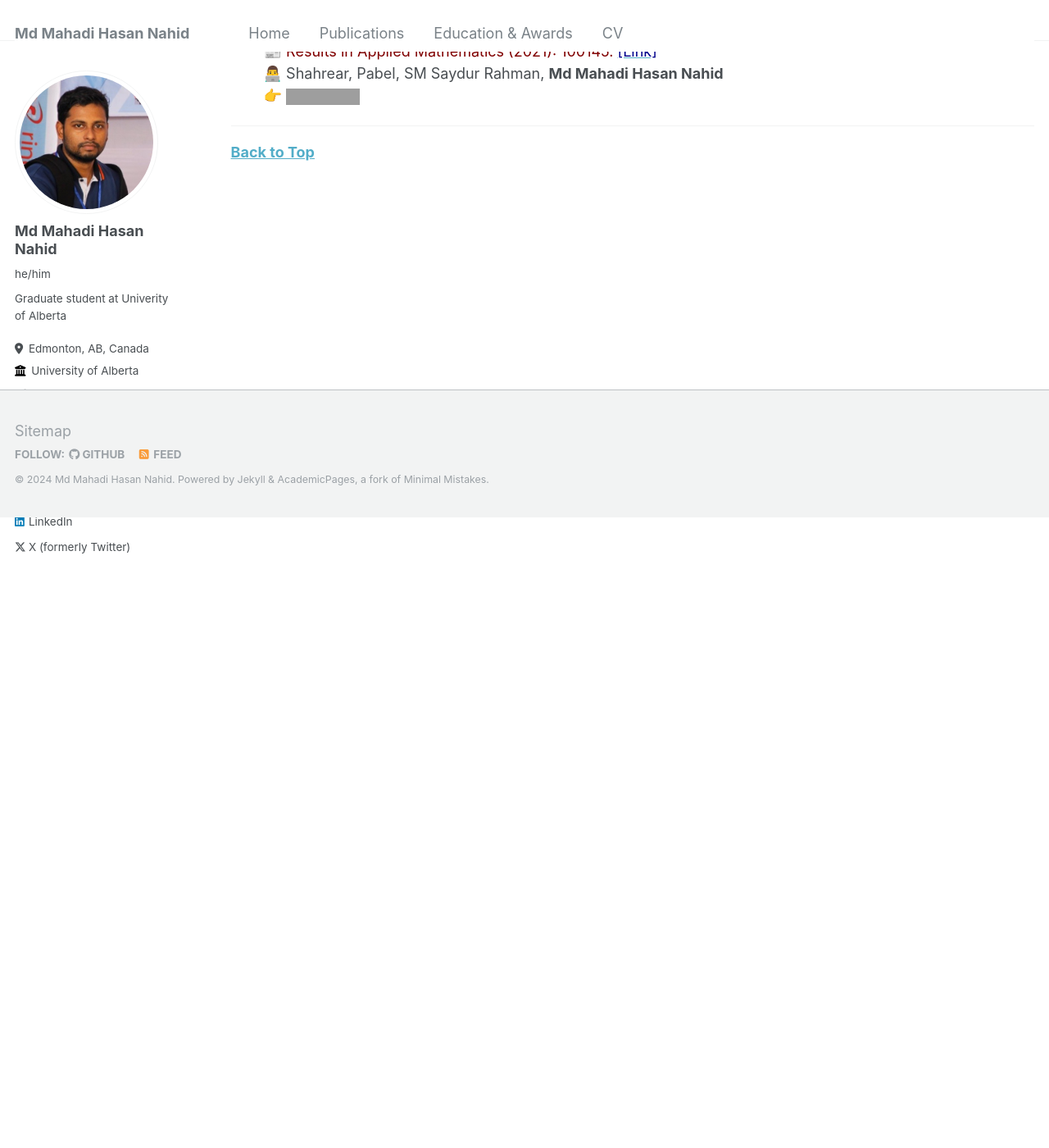
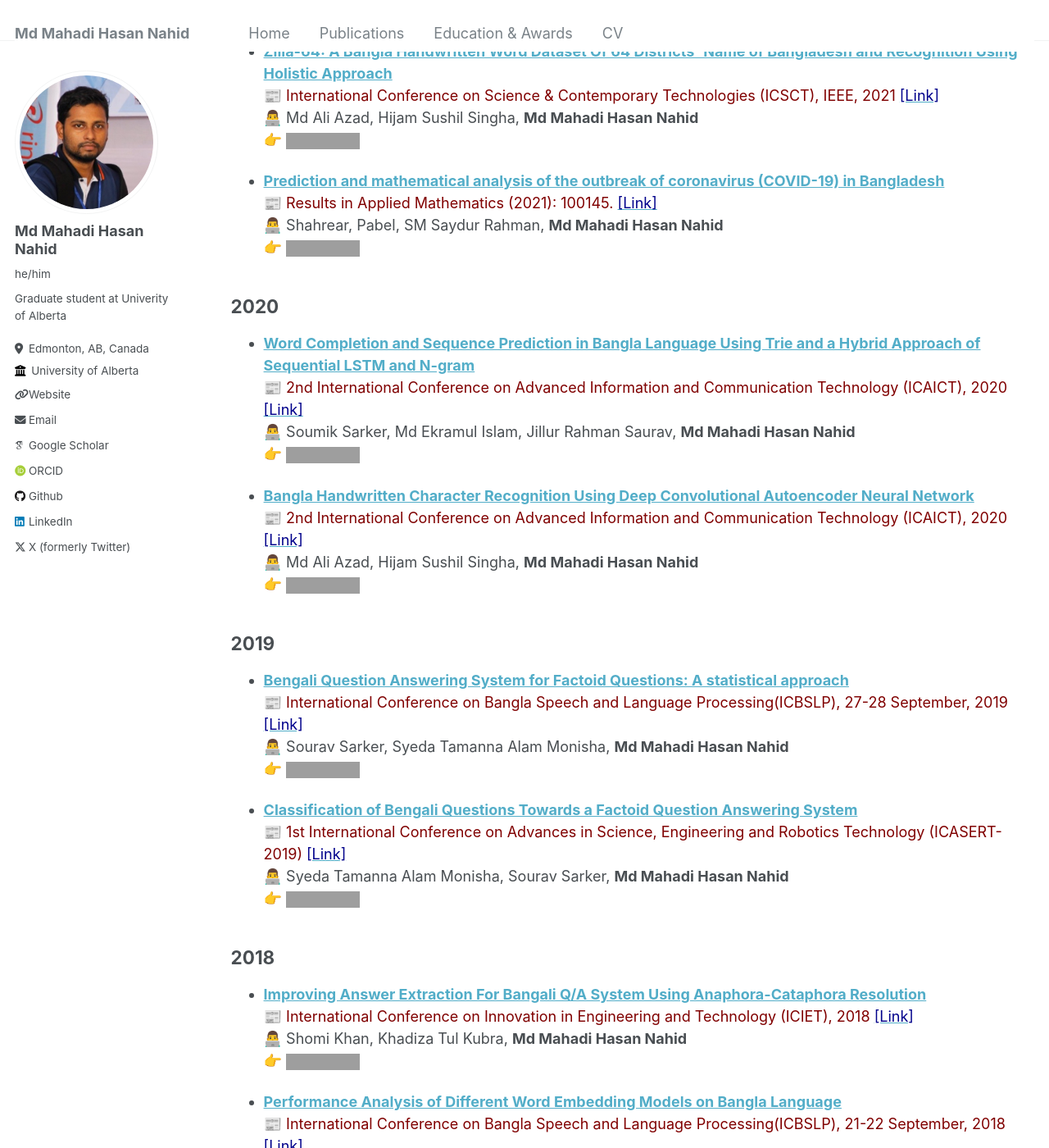
Before and after one commit to mahadi-nahid/mahadi-nahid.github.io, a Jekyll site: the page built from _pages/publications.md, in a window 1280 px wide and 1400 px high, scrolled down 832 px. Shown: the whole window at 82% size. Built offline with Jekyll 4.4.1, drawn with Linux system fonts in a browser that asks for light colours; some web fonts are replaced; before the commit the page ends 1462 px from its top, so only the background shows below that; some of the changed text lies outside the part shown; grey boxes are pictures that could not be loaded.

Commit message:
Update publications.md

```diff
--- a/_pages/publications.md
+++ b/_pages/publications.md
@@ -26,6 +26,11 @@ author_profile: true
 👉 [![Paper](https://img.shields.io/badge/Paper-blue)](https://www.lhscientificpublishing.com/Journals/articles/DOI-10.5890-JAND.2023.06.015.aspx)
 
 ## 2021
+* [**Bangla-ExtraSum: Comparative Analysis of Different Methods in Automated Extractive Bengali Text Summarization**](https://ieeexplore.ieee.org/abstract/document/9667900)<br/>
+📰 <span style ="color:Maroon"> 5th International Conference on Electrical Engineering and Information Communication Technology (ICEEICT), 2021  </span> [<span style ="color:DarkBlue"> [Link] </span>](https://ieeexplore.ieee.org/abstract/document/9667900) <br/>
+👨‍💻 Towhid Ahmed Foysal, Mohaimen Abid Mahadi, **Md Mahadi Hasan Nahid**, Ayesha Tasnim <br/>
+👉 [![Paper](https://img.shields.io/badge/Paper-blue)](https://ieeexplore.ieee.org/abstract/document/9667900)
+
 * [**Zilla-64: A Bangla Handwritten Word Dataset Of 64 Districts` Name of Bangladesh and Recognition Using Holistic Approach**](https://ieeexplore.ieee.org/document/9642594)<br/>
 📰 <span style ="color:Maroon"> International Conference on Science & Contemporary Technologies (ICSCT), IEEE, 2021 </span> [<span style ="color:DarkBlue"> [Link] </span>](https://ieeexplore.ieee.org/document/9642594) <br/>
 👨‍💻 Md Ali Azad, Hijam Sushil Singha, **Md Mahadi Hasan Nahid** <br/>
@@ -36,8 +41,55 @@ author_profile: true
 👨‍💻 Shahrear, Pabel, SM Saydur Rahman, **Md Mahadi Hasan Nahid** <br/>
 👉 [![Paper](https://img.shields.io/badge/Paper-blue)](https://www.sciencedirect.com/science/article/pii/S2590037421000054)
 
-[comment]: # <br/>
+## 2020
+* [**Word Completion and Sequence Prediction in Bangla Language Using Trie and a Hybrid Approach of Sequential LSTM and N-gram**](https://ieeexplore.ieee.org/abstract/document/9333518)<br/>
+📰 <span style ="color:Maroon"> 2nd International Conference on Advanced Information and Communication Technology (ICAICT), 2020 </span> [<span style ="color:DarkBlue"> [Link] </span>](https://ieeexplore.ieee.org/abstract/document/9333518) <br/>
+👨‍💻 Soumik Sarker, Md Ekramul Islam, Jillur Rahman Saurav, **Md Mahadi Hasan Nahid** <br/>
+👉 [![Paper](https://img.shields.io/badge/Paper-blue)](https://ieeexplore.ieee.org/abstract/document/9333518)
 
+* [**Bangla Handwritten Character Recognition Using Deep Convolutional Autoencoder Neural Network**](https://ieeexplore.ieee.org/abstract/document/9333472)<br/>
+📰 <span style ="color:Maroon"> 2nd International Conference on Advanced Information and Communication Technology (ICAICT), 2020 </span> [<span style ="color:DarkBlue"> [Link] </span>](https://ieeexplore.ieee.org/abstract/document/9333472) <br/>
+👨‍💻 Md Ali Azad, Hijam Sushil Singha, **Md Mahadi Hasan Nahid** <br/>
+👉 [![Paper](https://img.shields.io/badge/Paper-blue)](https://ieeexplore.ieee.org/abstract/document/9333472)
+
+## 2019
+* [**Bengali Question Answering System for Factoid Questions: A statistical approach**](https://ieeexplore.ieee.org/abstract/document/9084028/)<br/>
+📰 <span style ="color:Maroon"> International Conference on Bangla Speech and Language Processing(ICBSLP), 27-28 September, 2019 </span> [<span style ="color:DarkBlue"> [Link] </span>](https://ieeexplore.ieee.org/abstract/document/9084028/) <br/>
+👨‍💻 Sourav Sarker, Syeda Tamanna Alam Monisha, **Md Mahadi Hasan Nahid** <br/>
+👉 [![Paper](https://img.shields.io/badge/Paper-blue)](https://ieeexplore.ieee.org/abstract/document/9084028/)
+
+* [**Classification of Bengali Questions Towards a Factoid Question Answering System**](https://ieeexplore.ieee.org/abstract/document/8934567/)<br/>
+📰 <span style ="color:Maroon"> 1st International Conference on Advances in Science, Engineering and Robotics Technology (ICASERT-2019) </span> [<span style ="color:DarkBlue"> [Link] </span>](https://ieeexplore.ieee.org/abstract/document/8934567/) <br/>
+👨‍💻 Syeda Tamanna Alam Monisha, Sourav Sarker, **Md Mahadi Hasan Nahid** <br/>
+👉 [![Paper](https://img.shields.io/badge/Paper-blue)](https://ieeexplore.ieee.org/abstract/document/8934567/)
+
+## 2018
+* [**Improving Answer Extraction For Bangali Q/A System Using Anaphora-Cataphora Resolution**](https://ieeexplore.ieee.org/abstract/document/8660888/)<br/>
+📰 <span style ="color:Maroon"> International Conference on Innovation in Engineering and Technology (ICIET), 2018 </span> [<span style ="color:DarkBlue"> [Link] </span>](https://ieeexplore.ieee.org/abstract/document/8660888/) <br/>
+👨‍💻 Shomi Khan, Khadiza Tul Kubra, **Md Mahadi Hasan Nahid** <br/>
+👉 [![Paper](https://img.shields.io/badge/Paper-blue)](https://ieeexplore.ieee.org/abstract/document/8660888/)
+
+* [**Performance Analysis of Different Word Embedding Models on Bangla Language**](https://ieeexplore.ieee.org/abstract/document/8554681/)<br/>
+📰 <span style ="color:Maroon"> International Conference on Bangla Speech and Language Processing(ICBSLP), 21-22 September, 2018 </span> [<span style ="color:DarkBlue"> [Link] </span>](https://ieeexplore.ieee.org/abstract/document/8554681/) <br/>
+👨‍💻 Zakia Sultana Ritu, Nafisa Nowshin, **Md Mahadi Hasan Nahid**, Sabir Ismail <br/>
+👉 [![Paper](https://img.shields.io/badge/Paper-blue)](https://ieeexplore.ieee.org/abstract/document/8554681/)
+
+## 2017
+* [**Bengali speech recognition: A double layered LSTM-RNN approach**](https://ieeexplore.ieee.org/abstract/document/8281848)<br/>
+📰 <span style ="color:Maroon"> 20th International Conference of Computer and Information Technology (ICCIT), 2017 </span> [<span style ="color:DarkBlue"> [Link] </span>](https://ieeexplore.ieee.org/abstract/document/8281848) <br/>
+👨‍💻 **Md Mahadi Hasan Nahid**, Bishwajit Purkaystha, Md Saiful Islam <br/>
+👉 [![Paper](https://img.shields.io/badge/Paper-blue)](https://ieeexplore.ieee.org/abstract/document/8281848)
+
+## 2016
+* [**A noble approach for recognizing Bangla real number automatically using CMU Sphinx4**](https://ieeexplore.ieee.org/abstract/document/7760121/)<br/>
+📰 <span style ="color:Maroon"> 5th International Conference on Informatics, Electronics and Vision (ICIEV), 2016 </span> [<span style ="color:DarkBlue"> [Link] </span>](https://ieeexplore.ieee.org/abstract/document/7760121/) <br/>
+👨‍💻 **Md Mahadi Hasan Nahid**, Md Ashraful Islam, Md Saiful Islam <br/>
+👉 [![Paper](https://img.shields.io/badge/Paper-blue)](https://ieeexplore.ieee.org/abstract/document/7760121/)
 ----------------------------------------
 
 [**Back to Top**](#)
+
+<!-- * [****]()<br/>
+📰 <span style ="color:Maroon">  </span> [<span style ="color:DarkBlue"> [Link] </span>]() <br/>
+👨‍💻  **Md Mahadi Hasan Nahid** <br/>
+👉 [![Paper](https://img.shields.io/badge/Paper-blue)]() -->
```
